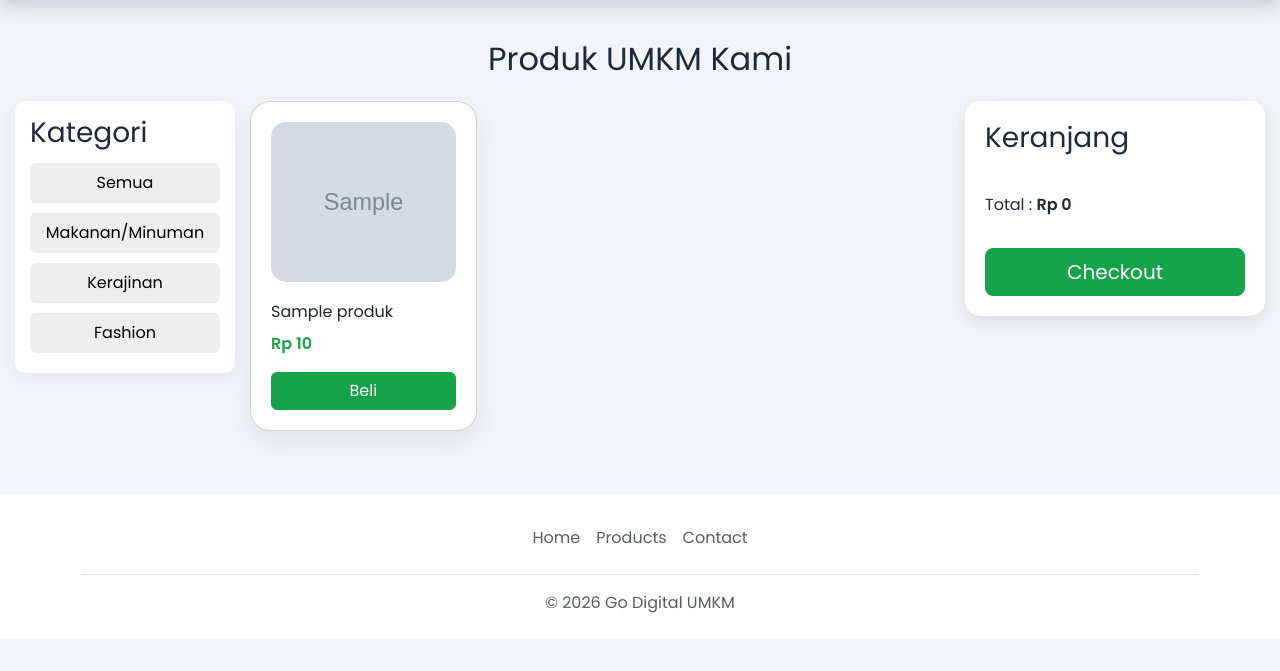
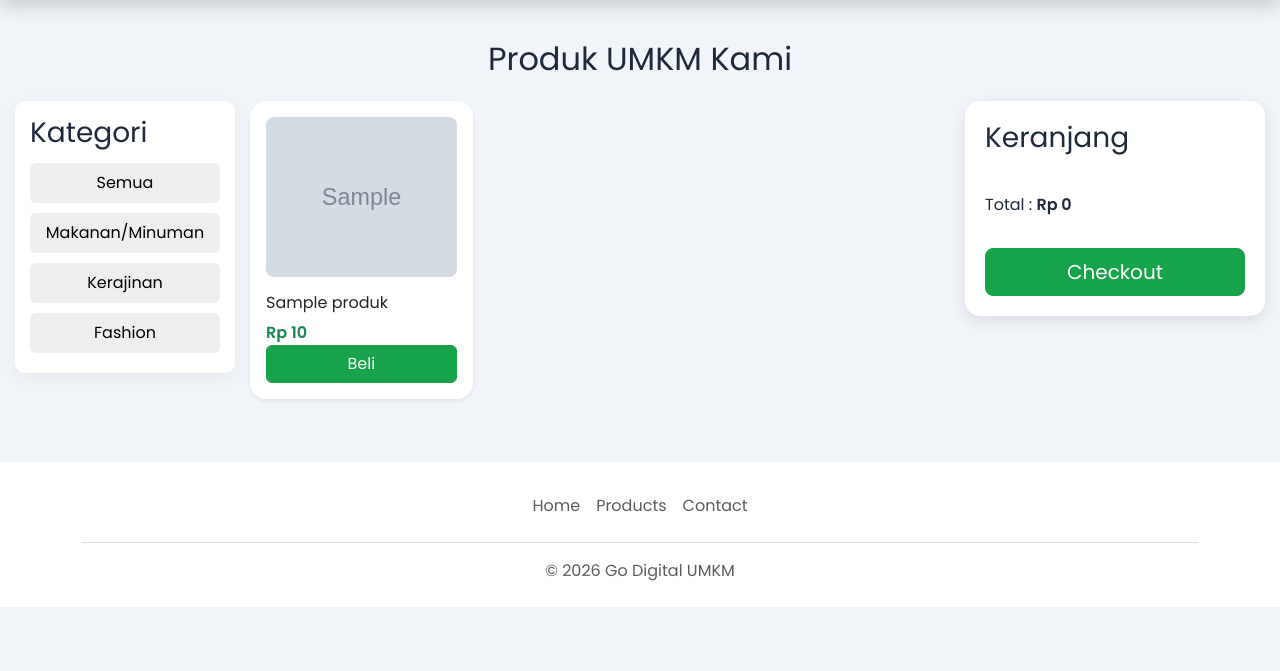
Before and after one commit to victor-isMe/go-digital-umkm-v0, a PHP site: page /index.php?page=produk in a window 1280 px wide. Shown: the part 56-727 px from the top of the page. Run offline with PHP 8.4, Linux system fonts and the light colour scheme; tables that the repository leaves empty or names only in its code hold one stand-in row (values such as "Sample post"); grey boxes marked "Sample" are stand-in pictures.

Commit message:
Mengubah logika filter kategori produk

```diff
--- a/css/style.css
+++ b/css/style.css
@@ -120,45 +120,18 @@ body {
 
 /* PRODUCTS */
 
-.products {
-
-    display: flex;
-
-    gap: 30px;
-
-    flex-wrap: wrap;
-
-}
-
-.card {
-    background: white;
-    padding: 20px;
-    border-radius: 20px;
-    width: 100%;
-    box-shadow: 0 10px 25px rgba(0, 0, 0, 0.07);
+.card-hover {
     transition: .3s;
 }
 
-.card:hover {
+.card-hover:hover {
     transform: translateY(-5px);
+    box-shadow: 0 10px 25px rgba(0, 0, 0, 0.07);
 }
 
 .card img {
-    width: 100%;
     height: 160px;
     object-fit: cover;
-    border-radius: 15px;
-    margin-bottom: 10px;
-}
-
-.card h3 {
-    font-size: 16px;
-    margin: 10px 0;
-}
-
-.card p {
-    color: #16a34a;
-    font-weight: 600;
 }
 
 /* LOGIN */
--- a/index.php
+++ b/index.php
@@ -1,6 +1,6 @@
 <?php
+require_once 'config/database.php';
 session_start();
-require_once 'config/database.php';
 
 $page = $_GET['page'] ?? 'home';
 
@@ -74,12 +74,6 @@ if ($page == 'produk') {
             color: white;
         }
 
-        .products {
-            display: grid;
-            grid-template-columns: repeat(2, 1fr);
-            gap: 10px;
-        }
-
         .cart-float {
             position: fixed;
             bottom: 40px;
@@ -150,10 +144,6 @@ if ($page == 'produk') {
         }
 
         @media (min-width: 768px) {
-            .products {
-                grid-template-columns: repeat(3, 1fr);
-            }
-
             .sidebar {
                 width: 100%;
             }
@@ -169,10 +159,6 @@ if ($page == 'produk') {
                 width: 100%;
                 position: sticky;
                 top: 100px;
-            }
-
-            .products {
-                grid-template-columns: repeat(3, 1fr);
             }
 
             .cart {
--- a/login.php
+++ b/login.php
@@ -1,7 +1,10 @@
 <div class="login-container">
+
     <div class="login-box">
+
         <h2>Selamat Datang</h2>
         <p>Masuk ke akun anda</p>
+
         <form class="login-form" method="POST" action="proses-login.php">
             <?php if (isset($_GET['error'])): ?>
                 <div id="toast" class="alert alert-danger fixed-bottom text-center">
@@ -18,6 +21,7 @@
                     );
                 </script>
             <?php endif; ?>
+
             <label>Email</label>
             <input name="email" type="email" placeholder="Email" required>
 
@@ -28,5 +32,7 @@
                 Login
             </button>
         </form>
+
     </div>
+
 </div>
--- a/produk.php
+++ b/produk.php
@@ -18,17 +18,20 @@
             </button>
         </div>
 
-        <div class="products">
+        <div class="row row-cols-2 row-cols-md-3 g-3">
             <?php while ($row = mysqli_fetch_assoc($result)): ?>
-                <div class="card <?= $row['kategori']; ?>">
-                    <img src="<?= $row['foto']; ?>" alt="<?= $row['nama']; ?>">
 
-                    <h3><?= $row['nama']; ?></h3>
-                    <p>Rp <?= number_format($row['harga'], 0, ',','.'); ?></p>
+                <div class="col <?= $row['kategori']; ?>">
+                    <div class="card bg-white p-3 rounded-4 shadow-sm border-0 card-hover">
+                        <img class="w-100 rounded-3 mb-2" src="<?= $row['foto']; ?>" alt="<?= $row['nama']; ?>">
 
-                    <button onclick="tambahKeranjang('<?= $row['nama']; ?>', <?= $row['harga']; ?>)" class="btn btn-primary">
-                        Beli
-                    </button>
+                        <h6 class="mt-2 mb-2"><?= $row['nama']; ?></h6>
+                        <p class="text-success fw-semibold mb-0">Rp <?= number_format($row['harga'], 0, ',','.'); ?></p>
+
+                        <button onclick="tambahKeranjang('<?= $row['nama']; ?>', <?= $row['harga']; ?>)" class="btn btn-primary">
+                            Beli
+                        </button>
+                    </div>
                 </div>
 
             <?php endwhile; ?>
@@ -243,17 +246,11 @@
 
         function filterProduk(kategori) {
             let produk =
-                document.querySelectorAll(".card");
+                document.querySelectorAll(".col");
             produk.forEach(item => {
-                if (
-                    kategori == "all"
-                ) {
+                if (kategori == "all") {
                     item.style.display = "block";
-                } else if (
-                    item.classList.contains(
-                        kategori
-                    )
-                ) {
+                } else if (item.classList.contains(kategori)) {
                     item.style.display = "block";
                 } else {
                     item.style.display = "none";
```
Also changed, not shown: form.php (+0 -12 lines).
